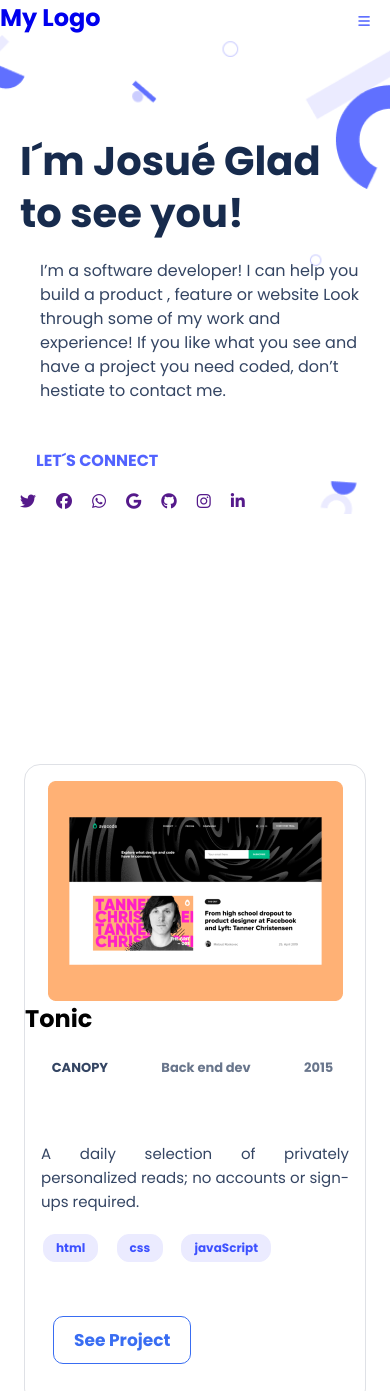
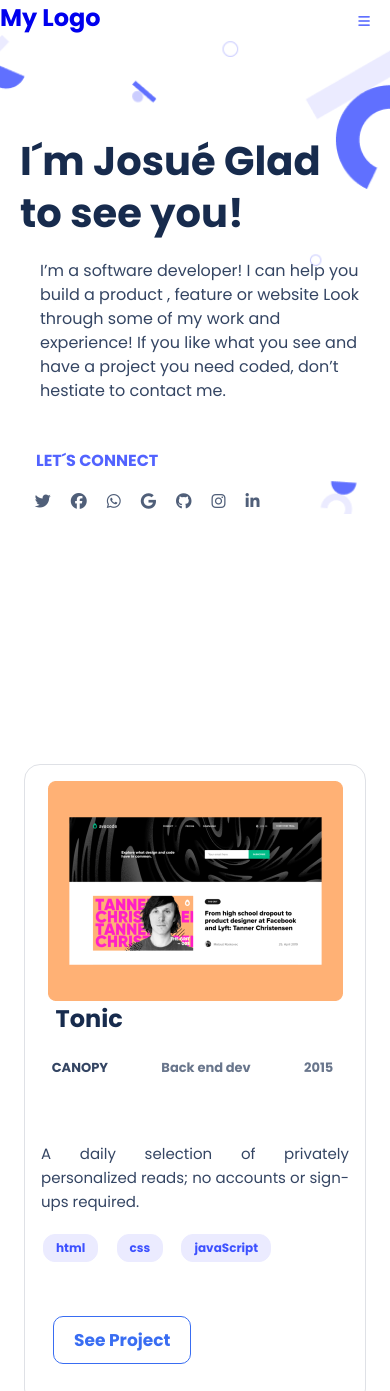
Before and after one commit to jdbs9514/Portfolio-setup-and-mobile-version-skeleton, a website: page index.html in a window 390 px wide. Shown: the top 1391 px of the page. Drawn offline with Linux system fonts and the light colour scheme; a web font is replaced by a local one.

Commit message:
last PR icons color ans position mobile version

```diff
--- a/style.css
+++ b/style.css
@@ -101,6 +101,12 @@ h1 {
   list-style: none;
   display: flex;
   gap: 20px;
+  margin-left: 4%;
+}
+
+.icons a {
+  margin: 0;
+  color: inherit;
 }
 
 p {
@@ -185,6 +191,11 @@ p {
   margin-top: 16px;
   margin-left: 16px;
   margin-right: 16px;
+}
+
+h2 {
+  margin-left: 9%;
+  color: #172b4d;
 }
 
 h3 {
```
